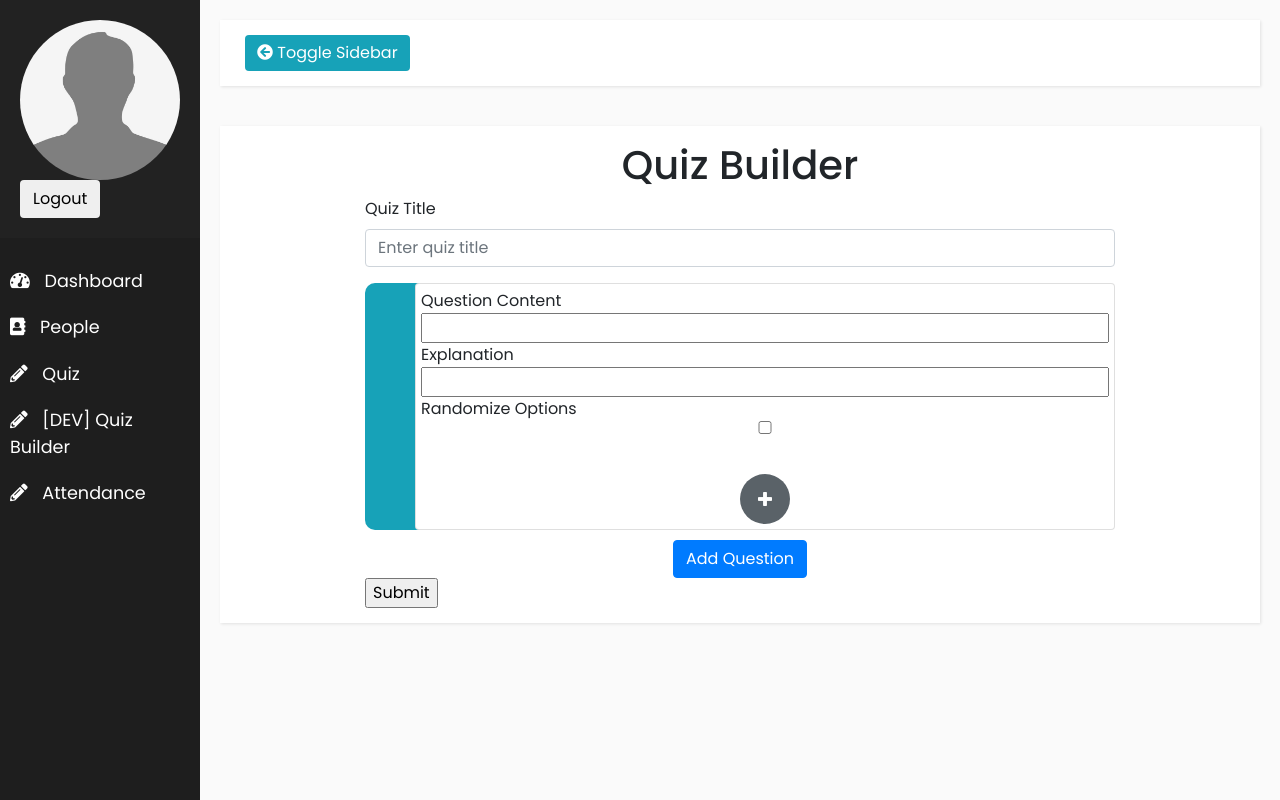
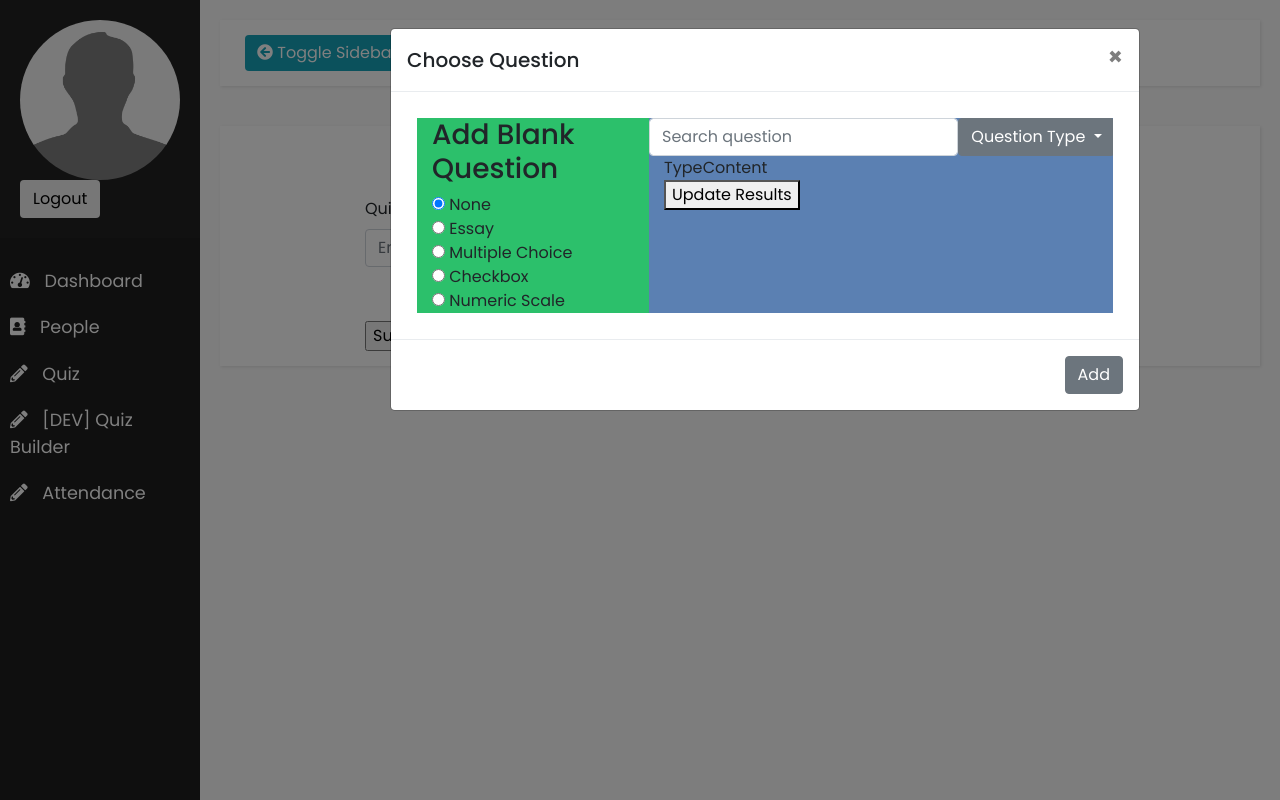
Before and after one commit to wonesy/tacosalpastor, a Django app: page /quizbuilder/ in a window 1280 px wide, after a click on "Add Question". Run offline with Django 3.2, Linux system fonts and the light colour scheme; some libraries are stand-ins or nearby versions.

Commit message:
First working prototype for web API - retreiving existing questions with search

```diff
--- a/alpastor/alpastor/settings.py
+++ b/alpastor/alpastor/settings.py
@@ -37,6 +37,7 @@ INSTALLED_APPS = [
     'django.contrib.sessions',
     'django.contrib.messages',
     'django.contrib.staticfiles',
+    'rest_framework',
     'epita',
     'accounts',
     'quiz',
--- a/alpastor/alpastor/urls.py
+++ b/alpastor/alpastor/urls.py
@@ -21,6 +21,9 @@ from epita import views
 from epita.views import CourseList, ScheduleList, AttendanceList
 from django.conf import settings
 from django.conf.urls.static import static
+from rest_framework.urlpatterns import format_suffix_patterns
+
+
 
 
 # add new URL to this structure in alpastor/urls.py
@@ -33,8 +36,11 @@ urlpatterns = [
     path('login/', accounts_views.login, name='login'),
     path('quizbuilder/', quiz_views.QuizBuilderView.as_view(), name='quizbuilder'),
     path('quizbuilder/savenewquiz/', quiz_views.SaveNewQuiz.as_view(), name='savenewquiz'),
+    path('quizbuilder/existingquestion/', quiz_views.AddExistingQuestionView.as_view(), name='existingquestion'),
     path('admin/', admin.site.urls),
 ]
+
+urlpatterns = format_suffix_patterns(urlpatterns)
 
 if settings.DEBUG:
     urlpatterns += static(settings.STATIC_URL, document_root=settings.STATICFILES_DIRS)
--- a/alpastor/quiz/forms.py
+++ b/alpastor/quiz/forms.py
@@ -12,9 +12,22 @@ class MultipleChoiceForm(forms.ModelForm):
     class Meta:
         model = MultipleChoiceQuestion
         fields = ['content', 'explanation','randomize']
+        widgets = {
+            'content': forms.TextInput(attrs={
+                'class': 'form-control'
+            }),
+            'explanation': forms.TextInput(attrs={
+                'class': 'form-control'
+            })
+        }
 
 
 class MultipleChoiceOptionForm(forms.ModelForm):
     class Meta:
         model = MultipleChoiceOption
         fields = ['content', 'is_correct']
+        widgets = {
+            'content': forms.TextInput(attrs={
+                'class': 'form-control'
+            })
+        }
--- a/alpastor/quiz/models.py
+++ b/alpastor/quiz/models.py
@@ -99,7 +99,7 @@ class Question(models.Model):
     type = models.IntegerField(null=False, verbose_name=_("Question Type"), choices=QUESTION_TYPES, default=ESSAY)
 
     def _str__(self):
-        return "[{}] {}".format(self.quiz.id, self.content)
+        return "{}".format(self.content)
 
 
 """
@@ -123,6 +123,9 @@ class MultipleChoiceQuestion(Question):
         opt = MultipleChoiceOption.objects.get(id=guess)
 
         return opt.is_correct
+
+    def __str__(self):
+        return "{}".format(self.content)
 
 class CheckboxQuestion(MultipleChoiceQuestion):
     multiple_answers = models.BooleanField(default=True, verbose_name=_("Multiple Correct Answers"))
--- a/alpastor/quiz/views.py
+++ b/alpastor/quiz/views.py
@@ -2,7 +2,9 @@ from django.shortcuts import render, redirect
 from quiz.models import Quiz, Question, MultipleChoiceOption, MultipleChoiceQuestion, NumericScaleQuestion
 from epita.models import Course
 from django.views import View
-from .forms import MultipleChoiceForm, MultipleChoiceOptionForm
+from quiz.forms import MultipleChoiceForm, MultipleChoiceOptionForm
+from quiz.serializers import QuestionSerializer
+from rest_framework import generics
 import json
 import enum
 
@@ -85,4 +87,24 @@ class SaveNewQuiz(View):
         opt_content = option_json['content']
         opt_is_correct = option_json['is_correct']
 
-        opt = MultipleChoiceOption.objects.create(question=question, content=opt_content, is_correct=opt_is_correct)
+class AddExistingQuestionView(generics.ListCreateAPIView):
+    queryset = Question.objects.all()
+    serializer_class = QuestionSerializer
+
+    def get_queryset(self):
+        content_filter = self.request.query_params.get('content', None)
+        type_filter = self.request.query_params.get('type', None)
+
+        if content_filter == None:
+            return None
+
+        queryset = Question.objects.filter(content__icontains=content_filter)
+
+        if type_filter != None:
+            queryset.filter(type__exact=type_filter)
+
+        return queryset
+
+    def perform_create(self, serializer):
+        """ Save the POST data """
+        serializer.save()
--- a/alpastor/static/css/quiz_builder.css
+++ b/alpastor/static/css/quiz_builder.css
@@ -116,3 +116,39 @@
 .mc-opt-correct-sidebar button.active {
     color: #2ecc71;
 }
+
+/******************************************************/
+/************          MODAL           ****************/
+/******************************************************/
+
+.modal-body {
+    margin: 10px;
+}
+
+.modal-content {
+    min-width: 750px;
+}
+
+.blank-questions-wrapper {
+    background: #2CC06B;
+    float: left;
+}
+
+.existing-questions-wrapper {
+    width: 100%;
+    overflow: hidden;
+    background: #5b80b2;
+}
+
+.search-question-wrapper .search {
+    padding: 0;
+    margin: 0;
+}
+
+.dropdown {
+    min-width: 155px;
+}
+
+.existing-questions-results {
+    overflow-y: visible;
+}
--- a/alpastor/static/js/quiz_builder.js
+++ b/alpastor/static/js/quiz_builder.js
@@ -1,3 +1,36 @@
+/*
+* Extend JavaScript String object with printf() like functionality
+* "{0} is dead, but {1} is alive!".format("This", "that");
+*/
+String.prototype.format = function() {
+    var formatted = this;
+    for(arg in arguments) {
+        formatted = formatted.replace("{" + arg + "}", arguments[arg]);
+    }
+    return formatted;
+};
+
+function getQuestionTypeString(num) {
+    var string = "None";
+    switch (num) {
+        case 0:
+            string = "Essay";
+            break;
+        case 1:
+            string = "MC";
+            break;
+        case 2:
+            string = "Checkbox";
+            break;
+        case 3:
+            string = "Numeric";
+            break;
+        default:
+            string = "ERROR";
+    }
+
+    return string;
+}
 
 function _getNewQuestionMap() {
     return {
@@ -94,3 +127,46 @@ function isCorrectToggle(element, checkbox) {
 function buildQuizJSON() {
     document.getElementById('json_quiz').value = JSON.stringify(mapAllQuestions());
 }
+
+/*
+    Function:       refreshBlankQuestionRadio
+
+    Description:    This is executed whenever the "existing questions" canvas is focused and marks the "blank questions"
+                    as None/empty
+ */
+function refreshBlankQuestionRadio() {
+    $('input[name=blank-question-opt][value=\'None\']').prop("checked",true);
+}
+
+
+var resultsRowTemplate =
+    "<div class='col-sm-1'>{0}</div>" +
+    "<div class='col-sm-11'>{1}</div>";
+
+function getExistingQuestionQueryset() {
+    var baseUrl = window.location.origin + window.location.pathname + "existingquestion";
+
+    var searchElem = document.getElementById("searchExistingQuestion");         // the search bar
+    var resultsCanvas = document.getElementById("existingQuestionsResults");    // where the results will be displayed
+
+    resultsCanvas.innerHTML = "";
+
+    if (searchElem.value == "") {
+        return;
+    }
+
+    // construct full web API URI
+    fullAPIURL = baseUrl + "?content=" + searchElem.value;
+
+    // execute the web API call and handle data accordingly
+    $.getJSON(fullAPIURL, null, function(data) {
+        for (var i = 0; i < data.length; i++) {
+            resultsCanvas.innerHTML += resultsRowTemplate.format(getQuestionTypeString(data[i]['type']), data[i]['content']);
+            console.log(data[i]);
+        }
+    });
+}
+
+function addNewQuestion() {
+
+}
--- a/alpastor/templates/base_generic.html
+++ b/alpastor/templates/base_generic.html
@@ -12,8 +12,9 @@
 
     <!-- Bootstrap CSS CDN -->
     <link rel="stylesheet" href="https://maxcdn.bootstrapcdn.com/bootstrap/4.0.0/css/bootstrap.min.css">
-    <script src="https://ajax.googleapis.com/ajax/libs/jquery/3.3.1/jquery.min.js"></script>
-    <script src="https://maxcdn.bootstrapcdn.com/bootstrap/4.0.0/js/bootstrap.min.js"></script>
+    <script src="https://code.jquery.com/jquery-3.2.1.min.js"></script>
+    <script src="https://cdnjs.cloudflare.com/ajax/libs/popper.js/1.12.9/umd/popper.min.js" integrity="sha384-ApNbgh9B+Y1QKtv3Rn7W3mgPxhU9K/ScQsAP7hUibX39j7fakFPskvXusvfa0b4Q" crossorigin="anonymous"></script>
+    <script src="https://maxcdn.bootstrapcdn.com/bootstrap/4.0.0/js/bootstrap.min.js" integrity="sha384-JZR6Spejh4U02d8jOt6vLEHfe/JQGiRRSQQxSfFWpi1MquVdAyjUar5+76PVCmYl" crossorigin="anonymous"></script>
 
     <link rel="stylesheet" href="{% static 'css/base_generic.css' %}">
     <link rel="stylesheet" href="{% static 'css/people.css' %}">
--- a/alpastor/templates/quiz_builder.html
+++ b/alpastor/templates/quiz_builder.html
@@ -23,7 +23,7 @@
             </div>
 
             <div style="text-align: center">
-                <button type="button" class="btn btn-primary" data-toggle="modal" data-target="#newQuestionModal" onclick="addMultipleChoiceQuestion();">
+                <button type="button" class="btn btn-primary" data-toggle="modal" data-target="#newQuestionModal" onclick="getExistingQuestionQueryset();">
                     Add Question
                 </button>
             </div>
@@ -37,29 +37,72 @@
         </div>
     </div>
 
-    <!-- Modal
+    <!-- Modal -->
     <div class="modal fade" id="newQuestionModal" tabindex="-1" role="dialog" aria-labelledby="exampleModalLabel" aria-hidden="true">
         <div class="modal-dialog" role="document">
             <div class="modal-content">
                 <div class="modal-header">
-                    <h5 class="modal-title" id="exampleModalLabel">Modal title</h5>
+                    <h5 class="modal-title" id="exampleModalLabel">Choose Question</h5>
                     <button type="button" class="close" data-dismiss="modal" aria-label="Close">
                         <span aria-hidden="true">&times;</span>
                     </button>
                 </div>
-                <div class="modal-body">
-                    ...
+                <div class="modal-body row">
+                    <div class="blank-questions-wrapper col-md-4">
+                        <h3>Add Blank Question</h3>
+                        <form id="blank-question-form">
+                            <input type="radio" name="blank-question-opt" value="None" checked> None<br>
+                            <input type="radio" name="blank-question-opt" value="Essay" > Essay<br>
+                            <input type="radio" name="blank-question-opt" value="Multiple Choice"> Multiple Choice<br>
+                            <input type="radio" name="blank-question-opt" value="Checkbox (multiple correct answers)"> Checkbox<br>
+                            <input type="radio" name="blank-question-opt" value="Numeric Scale (i.e 1-10)"> Numeric Scale<br>
+                        </form>
+                    </div>
+                    <div class="existing-questions-wrapper col-md-8" tabindex="-1">
+                        <div class="row search-question-wrapper">
+                            <div class="search col-sm-8">
+                                <input id="searchExistingQuestion" type="text" class="form-control" placeholder="Search question">
+                            </div>
+                            <div class="search col-sm-4">
+                                <div class="dropdown">
+                                    <button class="btn btn-secondary dropdown-toggle" type="button" id="dropdownMenuButton" data-toggle="dropdown" aria-haspopup="true" aria-expanded="false">
+                                        Question Type
+                                    </button>
+                                    <div class="dropdown-menu" aria-labelledby="dropdownMenuButton">
+                                        <a class="dropdown-item" href="#">Any</a>
+                                        <a class="dropdown-item" href="#">Essay</a>
+                                        <a class="dropdown-item" href="#">Multiple Choice</a>
+                                        <a class="dropdown-item" href="#">Checkbox</a>
+                                        <a class="dropdown-item" href="#">Numeric Scale</a>
+                                    </div>
+                                </div>
+                            </div>
+                        </div>
+                        <div class="row existing-questions-results">
+                            <div class="col-sm-1">Type</div>
+                            <div class="col-sm-11">Content</div>
+                            <div id="existingQuestionsResults" class="row">
+                                <!-- Add results via javascript function -->
+                            </div>
+
+                        </div>
+                        <button type="button" onclick="getExistingQuestionQueryset();">Update Results</button>
+                    </div>
                 </div>
                 <div class="modal-footer">
-                    <button type="button" class="btn btn-secondary" data-dismiss="modal">Close</button>
-                    <button type="button" class="btn btn-primary">Save changes</button>
+                    <button type="button" class="btn btn-secondary" data-dismiss="modal">Add</button>
+
                 </div>
             </div>
         </div>
     </div>
-    -->
 
     <script type="application/javascript">
+
+        $(".existing-questions-wrapper").focus(function () {
+            refreshBlankQuestionRadio();
+        });
+
         function addMultipleChoiceQuestion() {
             var questionCanvas = document.getElementById('question-canvas');
 
--- a/requirements.txt
+++ b/requirements.txt
@@ -2,3 +2,4 @@ Django>=2.0
 mysqlclient
 redgreenunittest
 pillow
+djangorestframework
```
Also changed, not shown: alpastor/quiz/serializers.py (added, +7 -0 lines).
